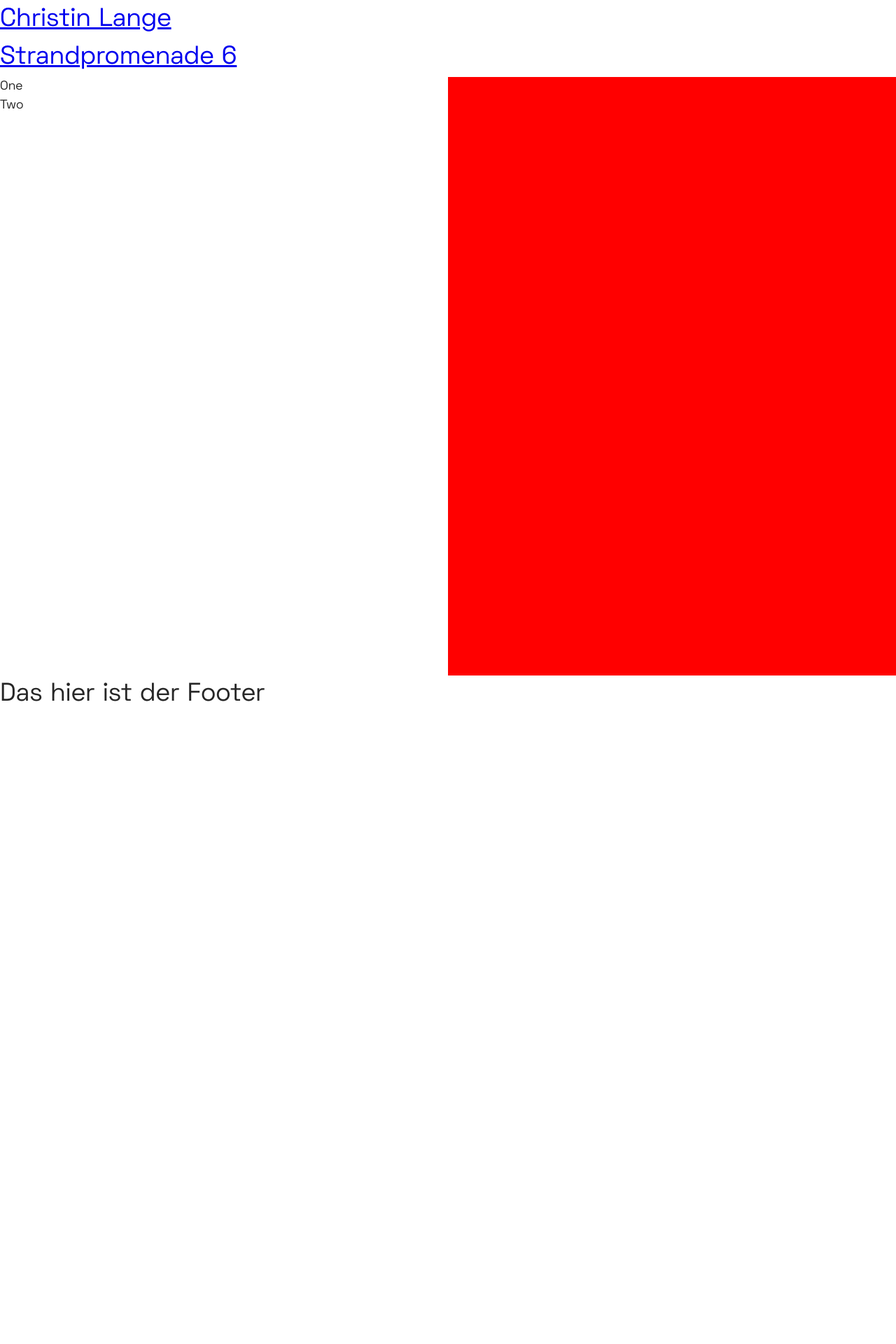
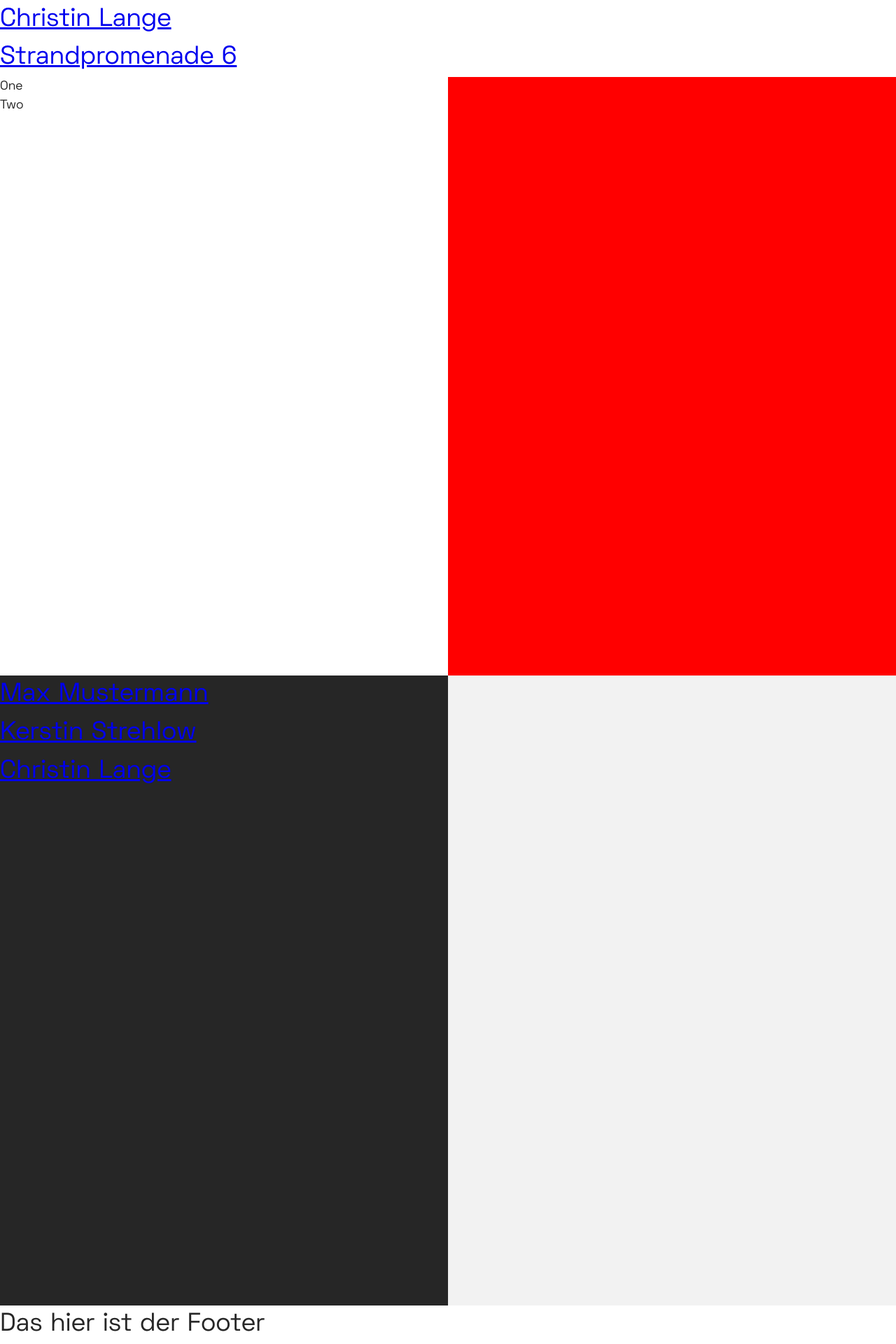
Before and after one commit to nikitasarejko/hgr, a Jekyll site: the page built from index.markdown, in a window 1280 px wide. Shown: the part 1045-2965 px from the top of the page at 70% size. Built offline with Jekyll 4.4.1, drawn with Linux system fonts in a browser that asks for light colours; before the commit the page ends 2065 px from its top, so only the background shows below that.

Commit message:
push for superhi

```diff
--- a/_layouts/home.html
+++ b/_layouts/home.html
@@ -50,4 +50,24 @@
     </div>
 </section>
 
+<section class="container team">
+
+    <div class="team__left">
+        {% for person in site.team reversed %}
+            <div>
+                <a href="#{{ person.ident }}" data-profile-image="{{ person.ident }}">
+                    <h2>{{ person.title }}</h2>
+                </a>
+            </div>
+        {% endfor %}
+    </div>
+
+    <div class="team__right">
+        {% for person in site.team reversed %}
+            <div id="{{ person.ident }}" class="team__right__image" style="background-image: url('{{ person.portrait_image }}');"></div>
+        {% endfor %}
+    </div>
+
+</section>
+
 {% include footer.html %}
--- a/_team/christin-lange.markdown
+++ b/_team/christin-lange.markdown
@@ -1,6 +1,7 @@
 ---
 title: Christin Lange
 portrait_image: "/uploads/haydn-golden-lkNRfy82q-I-unsplash.jpg"
+ident: christinlange
 keyfacts:
   position: Buchhalterin
   bereich: Buchhaltung und Finanzen
--- a/_team/kerstin-strehlow.markdown
+++ b/_team/kerstin-strehlow.markdown
@@ -1,6 +1,7 @@
 ---
 title: Kerstin Strehlow
 portrait_image: "/uploads/roman-denisenko-JLxE8wafwg0-unsplash.jpg"
+ident: kerstinstrehlow
 keyfacts:
   position: CEO
   bereich: Geschäftsführung
--- a/_team/max-mustermann.markdown
+++ b/_team/max-mustermann.markdown
@@ -1,6 +1,6 @@
 ---
 title: Max Mustermann
-date: 2020-05-15 13:44:00 Z
+ident: maxmustermann
 portrait_image: "/uploads/sam-burriss-uaq0y8pb6W4-unsplash.jpg"
 keyfacts:
   position: Hausmeister
--- a/assets/css/app.scss
+++ b/assets/css/app.scss
@@ -173,3 +173,33 @@ section.wir {
 .active {
     display: block;
 }
+
+section.team {
+    display: flex;
+    height: 100vh;
+}
+
+.team__left {
+    width: 50vw;
+    height: 100%;
+    background-color: $black;
+}
+
+.team__right {
+    width: 50vw;
+    height: 100%;
+    background-color: #f2f2f2;
+}
+
+.team__right__image {
+    background-position: center;
+    background-size: cover;
+    width: 100%;
+    height: 100%;
+
+    display: none;
+}
+
+.visible {
+    display: block;
+}
```
